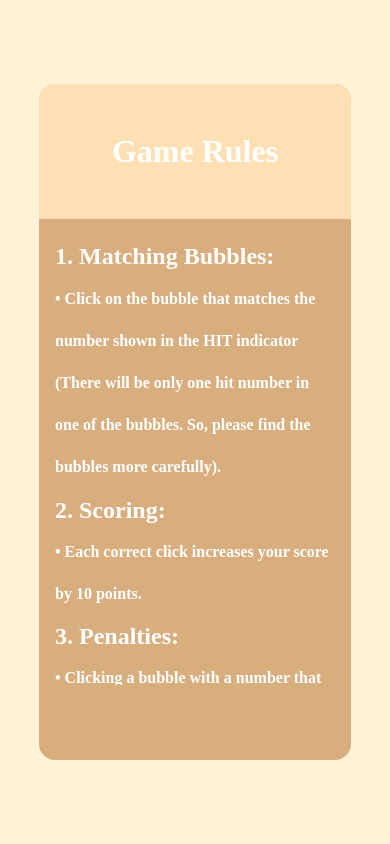
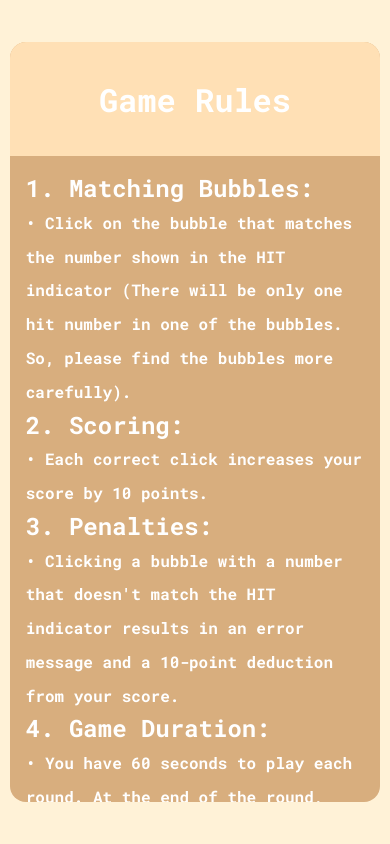
Before and after one commit to helloimabid/bubble_game, a plain HTML site: page rules.html in a window 390 px wide. Drawn offline with Linux system fonts and the light colour scheme.

Commit message:
fixed the responsive issue

```diff
--- a/main.js
+++ b/main.js
@@ -1,4 +1,4 @@
-let timer = 5;
+let timer = 60;
 let status = 0;
 let score = 0;
 let ranhit;
--- a/rules.css
+++ b/rules.css
@@ -1,27 +1,29 @@
 @import url('https://fonts.googleapis.com/css2?family=Roboto+Mono:ital,wght@0,100..700;1,100..700&display=swap');
 
-*{
+* {
     margin: 0;
     padding: 0;
     box-sizing: border-box;
 }
 
-:root{
-    --color1:rgb(255, 242, 215);
-    --color2:rgb(255, 224, 181);
-    --color3:rgb(248, 199, 148);
-    --color4:rgb(216, 174, 126);
+:root {
+    --color1: rgb(255, 242, 215);
+    --color2: rgb(255, 224, 181);
+    --color3: rgb(248, 199, 148);
+    --color4: rgb(216, 174, 126);
 }
 
-html, body{
+html, body {
     width: 100%;
     height: 100%;
+    font-family: "Roboto Mono", monospace;
 }
-/* font-family: "Roboto Mono", monospace; */
-body{
+
+body {
     background-color: var(--color1);
 }
-.parent{
+
+.parent {
     height: 100%;
     width: 100%;
     display: flex;
@@ -29,14 +31,17 @@ body{
     align-items: center;
     flex-direction: column;
 }
-.main{
+
+.main {
     height: 80%;
     width: 80%;
+    max-width: 600px; /* Add a max-width */
     background-color: var(--color4);
     overflow: hidden;
     border-radius: 1rem;
 }
-.heading{
+
+.heading {
     height: 20%;
     width: 100%;
     display: flex;
@@ -45,48 +50,70 @@ body{
     background-color: var(--color2);
     color: white;
 }
-.describe{
-    max-height: 450px;
+
+.describe {
+    height: calc(80% - 2rem); /* Adjust height */
     overflow-y: auto;
     margin: 1rem;
     line-height: 5vh;
     color: white;
 }
-.describe a{
+
+.describe a {
     text-decoration: none;
     color: var(--color1);
 }
-.describe a:hover{
+
+.describe a:hover {
     text-decoration: underline;
     color: white;
 }
-.separator{
+
+.separator {
     margin-top: 20px;
     margin-bottom: 20px;
-    /* text-align: center; */
     height: 1px;
     width: 100%;
     background-color: var(--color1);
 }
 
-.src{
+.src {
     font-weight: 900;
     font-size: 25px;
 }
- ::-webkit-scrollbar{
+
+::-webkit-scrollbar {
     width: 15px;
+}
 
- }
- ::-webkit-scrollbar-track{
+::-webkit-scrollbar-track {
     background: var(--color1);
     border-radius: 10px;
+}
 
- }
- ::-webkit-scrollbar-thumb{
-    background:linear-gradient(var(--color1), var(--color4));
+::-webkit-scrollbar-thumb {
+    background: linear-gradient(var(--color1), var(--color4));
     border-radius: 10px;
     transition: 1s;
- }
- ::-webkit-scrollbar-thumb:hover{
-    background:linear-gradient(var(--color4), var(--color1));
- }
+}
+
+::-webkit-scrollbar-thumb:hover {
+    background: linear-gradient(var(--color4), var(--color1));
+}
+
+/* Media query for mobile devices */
+@media (max-width: 600px) {
+    .main {
+        width: 95%;
+        height: 90%; /* Increase height for better viewing */
+    }
+
+    .describe {
+        height: calc(90% - 2rem); /* Adjust height */
+        line-height: 4vh; /* Adjust line height if necessary */
+    }
+
+    .heading {
+        height: 15%; /* Adjust heading height */
+    }
+}
```
